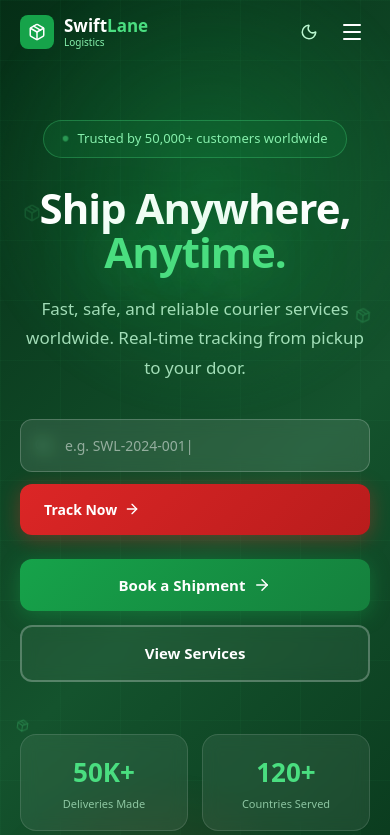
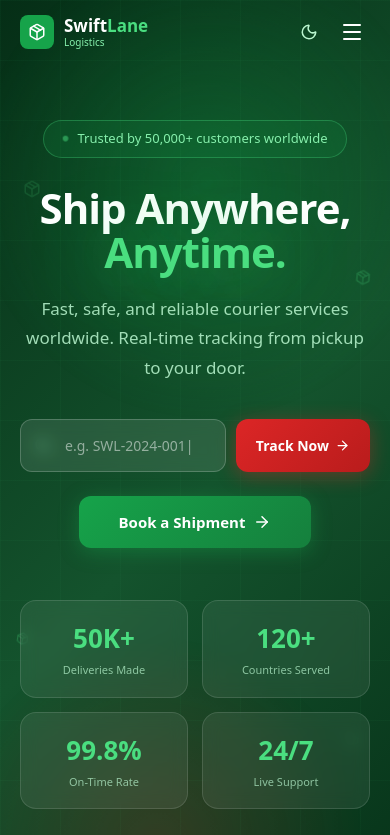
Before and after one commit to andrewrussellagency-sketch/Swiftlane, a Next.js app: page / in a window 390 px wide. Shown: the top 835 px of the page. Built offline with nearby package versions, Linux system fonts and the light colour scheme.

Commit message:
Fix mobile buttons and tracking dots

```diff
--- a/src/app/page.tsx
+++ b/src/app/page.tsx
@@ -173,7 +173,7 @@ export default function HomePage() {
           </div>
 
           <div style={{ ...fadeUp(450), maxWidth: '540px', margin: '0 auto 24px' }}>
-            <form onSubmit={submit} className="hero-form">
+            <form onSubmit={submit} style={{ display: 'flex', gap: '10px', alignItems: 'stretch' }}>
               <div style={{ position: 'relative', flex: 1 }}>
                 <Search size={17} color="rgba(134,239,172,0.7)" style={{ position: 'absolute', left: '14px', top: '50%', transform: 'translateY(-50%)', pointerEvents: 'none' }} />
                 <input
@@ -184,18 +184,15 @@ export default function HomePage() {
                   style={{ width: '100%', boxSizing: 'border-box', paddingLeft: '44px', paddingRight: '16px', paddingTop: '15px', paddingBottom: '15px', background: 'rgba(255,255,255,0.1)', border: '1.5px solid rgba(255,255,255,0.2)', borderRadius: '12px', color: 'white', fontSize: '14px', outline: 'none', backdropFilter: 'blur(8px)' }}
                 />
               </div>
-              <button type="submit" style={{ background: 'linear-gradient(135deg,#dc2626,#b91c1c)', color: 'white', fontWeight: 700, fontSize: '14px', padding: '15px 24px', borderRadius: '12px', border: 'none', cursor: 'pointer', display: 'flex', alignItems: 'center', gap: '7px', whiteSpace: 'nowrap', boxShadow: '0 4px 20px rgba(220,38,38,0.4)' }}>
-                Track Now <ArrowRight size={16} />
+              <button type="submit" style={{ background: 'linear-gradient(135deg,#dc2626,#b91c1c)', color: 'white', fontWeight: 700, fontSize: '14px', padding: '15px 20px', borderRadius: '12px', border: 'none', cursor: 'pointer', display: 'flex', alignItems: 'center', gap: '6px', whiteSpace: 'nowrap', boxShadow: '0 4px 20px rgba(220,38,38,0.4)', flexShrink: 0 }}>
+                Track Now <ArrowRight size={15} />
               </button>
             </form>
           </div>
 
-          <div style={{ ...fadeUp(600) }} className="hero-buttons" >
-            <Link href="/book" className="cta-btn-primary" style={{ background: 'linear-gradient(135deg,#16a34a,#15803d)', color: 'white', fontWeight: 700, fontSize: '15px', padding: '15px 32px', borderRadius: '12px', textDecoration: 'none', display: 'inline-flex', alignItems: 'center', gap: '8px', boxShadow: '0 4px 20px rgba(22,163,74,0.4)' }}>
+          <div style={{ ...fadeUp(600), textAlign: 'center' }}>
+            <Link href="/book" className="cta-btn-primary" style={{ background: 'linear-gradient(135deg,#16a34a,#15803d)', color: 'white', fontWeight: 700, fontSize: '15px', padding: '15px 40px', borderRadius: '12px', textDecoration: 'none', display: 'inline-flex', alignItems: 'center', justifyContent: 'center', gap: '8px', boxShadow: '0 4px 20px rgba(22,163,74,0.4)' }}>
               Book a Shipment <ArrowRight size={18} />
-            </Link>
-            <Link href="#services" style={{ border: '2px solid rgba(255,255,255,0.25)', color: 'white', fontWeight: 600, fontSize: '15px', padding: '15px 32px', borderRadius: '12px', textDecoration: 'none', background: 'rgba(255,255,255,0.05)', backdropFilter: 'blur(8px)' }}>
-              View Services
             </Link>
           </div>
 
--- a/src/app/track/page.tsx
+++ b/src/app/track/page.tsx
@@ -193,8 +193,8 @@ function TrackingContent() {
             Enter your tracking number to get real-time updates on your package location and estimated delivery.
           </p>
 
-          <form onSubmit={submit} style={{ display: 'flex', gap: '12px', flexWrap: 'wrap', marginBottom: '20px' }}>
-            <div style={{ position: 'relative', flex: 1, minWidth: '200px' }}>
+          <form onSubmit={submit} style={{ display: 'flex', gap: '10px', alignItems: 'stretch', marginBottom: '20px' }}>
+            <div style={{ position: 'relative', flex: 1 }}>
               <Search size={18} color="rgba(134,239,172,0.7)" style={{ position: 'absolute', left: '16px', top: '50%', transform: 'translateY(-50%)', pointerEvents: 'none' }} />
               <input
                 type="text"
@@ -204,8 +204,8 @@ function TrackingContent() {
                 style={{ width: '100%', boxSizing: 'border-box', paddingLeft: '50px', paddingRight: '16px', paddingTop: '17px', paddingBottom: '17px', background: 'rgba(255,255,255,0.1)', border: '1.5px solid rgba(255,255,255,0.2)', borderRadius: '14px', color: 'white', fontSize: '15px', outline: 'none', backdropFilter: 'blur(10px)' }}
               />
             </div>
-            <button type="submit" style={{ background: 'linear-gradient(135deg,#dc2626,#b91c1c)', color: 'white', fontWeight: 700, fontSize: '15px', padding: '17px 28px', borderRadius: '14px', border: 'none', cursor: 'pointer', display: 'flex', alignItems: 'center', gap: '8px', whiteSpace: 'nowrap', boxShadow: '0 4px 24px rgba(220,38,38,0.4)' }}>
-              <Search size={16} /> Track Now
+            <button type="submit" style={{ background: 'linear-gradient(135deg,#dc2626,#b91c1c)', color: 'white', fontWeight: 700, fontSize: '14px', padding: '17px 20px', borderRadius: '14px', border: 'none', cursor: 'pointer', display: 'flex', alignItems: 'center', gap: '6px', whiteSpace: 'nowrap', boxShadow: '0 4px 24px rgba(220,38,38,0.4)', flexShrink: 0 }}>
+              Track Now
             </button>
           </form>
 
@@ -360,11 +360,12 @@ function TrackingContent() {
                       {history.map((h, i) => {
                         const c = getStatusColor(h.status)
                         const showLoc = showLocation(h.status)
+                        const isLatest = i === history.length - 1
                         return (
                           <div key={h.id} style={{ display: 'flex', gap: '12px', paddingBottom: i < history.length - 1 ? '16px' : '0', position: 'relative' }}>
                             {i < history.length - 1 && <div style={{ position: 'absolute', left: '10px', top: '22px', bottom: 0, width: '2px', background: '#e2e8f0' }} />}
-                            <div style={{ width: '20px', height: '20px', borderRadius: '50%', background: i === history.length - 1 ? '#16a34a' : '#e2e8f0', flexShrink: 0, zIndex: 1, display: 'flex', alignItems: 'center', justifyContent: 'center' }}>
-                              {i === history.length - 1 && <div style={{ width: '6px', height: '6px', background: 'white', borderRadius: '50%' }} />}
+                            <div style={{ width: '20px', height: '20px', borderRadius: '50%', background: isLatest ? '#16a34a' : '#e2e8f0', flexShrink: 0, zIndex: 1, display: 'flex', alignItems: 'center', justifyContent: 'center' }}>
+                              {isLatest && <div style={{ width: '6px', height: '6px', background: 'white', borderRadius: '50%' }} />}
                             </div>
                             <div style={{ flex: 1 }}>
                               <div style={{ display: 'inline-flex', background: c.bg, color: c.color, fontSize: '10px', fontWeight: 700, padding: '2px 8px', borderRadius: '999px', marginBottom: '4px' }}>
```
